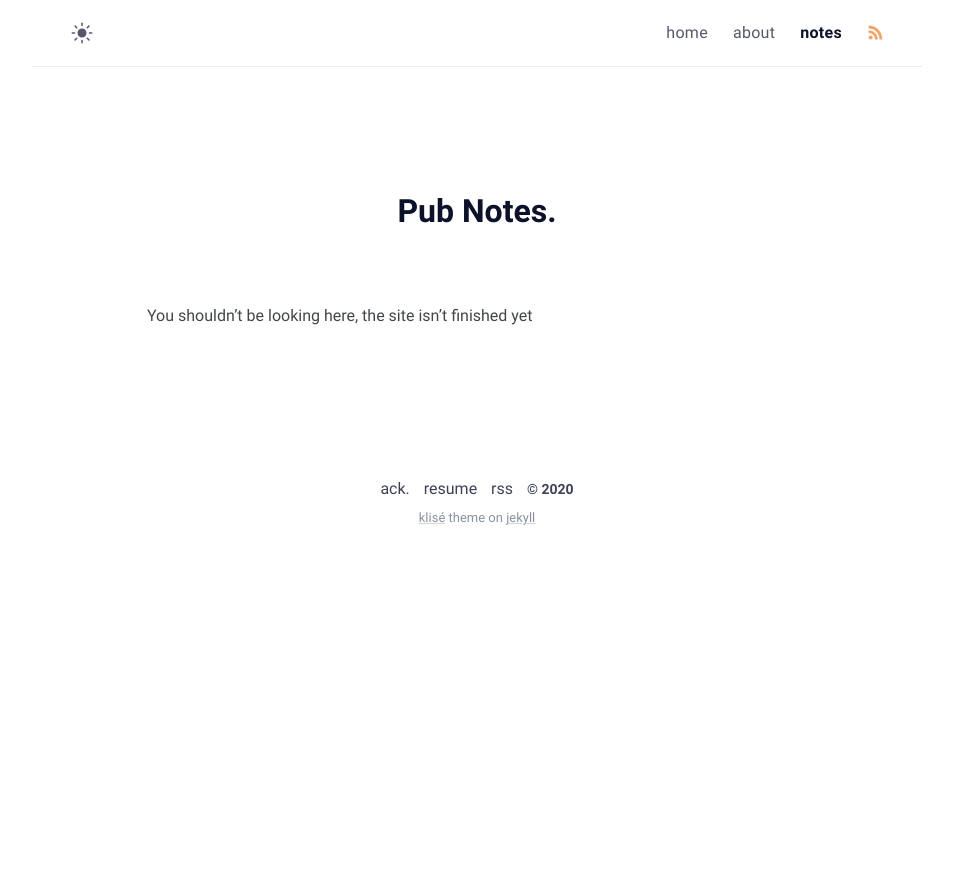
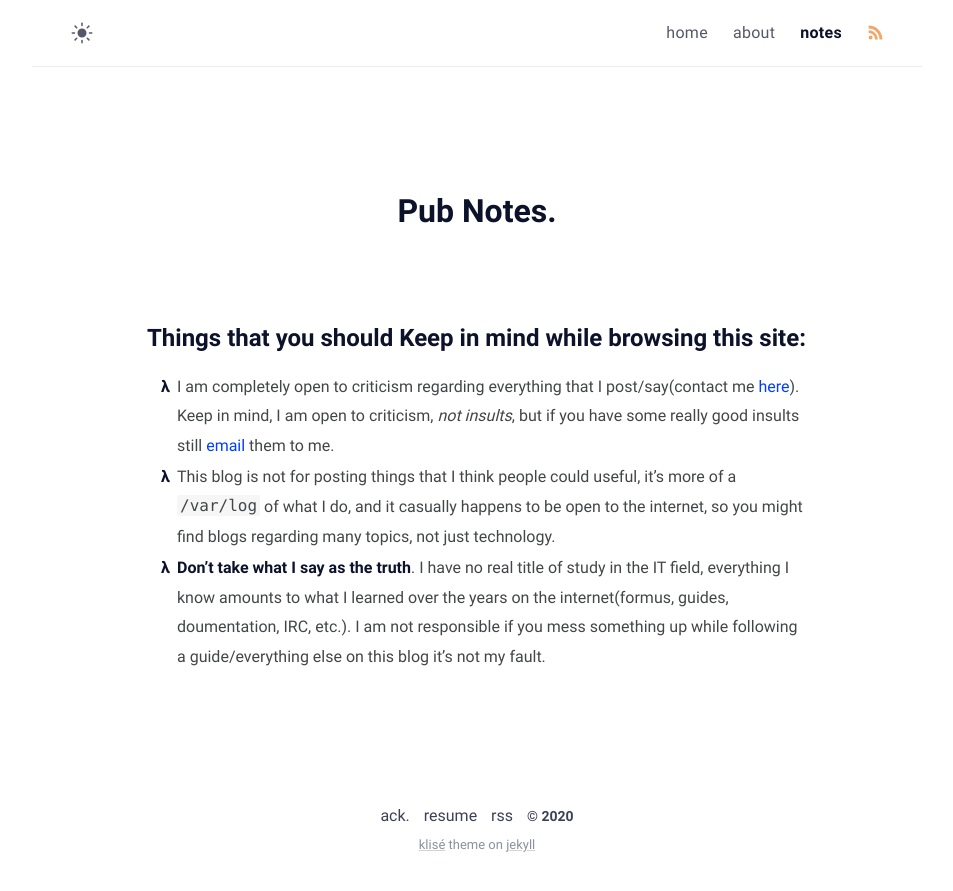
Before and after one commit to Ferryistaken/website, a Jekyll site: the page built from notes.md, in a window 1280 px wide. Shown: the top 891 px of the page, without its empty margins (163-1116 px from the left). Built offline with Jekyll 4.4.1, drawn with Linux system fonts in a browser that asks for light colours.

Commit message:
updated notes.md

```diff
--- a/notes.md
+++ b/notes.md
@@ -6,4 +6,7 @@ excerpt: Big notes
 comments: false
 ---
 
-You shouldn't be looking here, the site isn't finished yet
+# Things that you should Keep in mind while browsing this site:
+- I am completely open to criticism regarding everything that I post/say(contact me [here](https://www.ferrry.tk/about/#contact-me)). Keep in mind, I am open to criticism, _not insults_, but if you have some really good insults still [email](https://www.ferrry.tk/about/#contact-me) them to me.
+- This blog is not for posting things that I think people could useful, it's more of a `/var/log` of what I do, and it casually happens to be open to the internet, so you might find blogs regarding many topics, not just technology.
+- **Don't take what I say as the truth**. I have no real title of study in the IT field, everything I know amounts to what I learned over the years on the internet(formus, guides, doumentation, IRC, etc.). I am not responsible if you mess something up while following a guide/everything else on this blog it's not my fault.
```
